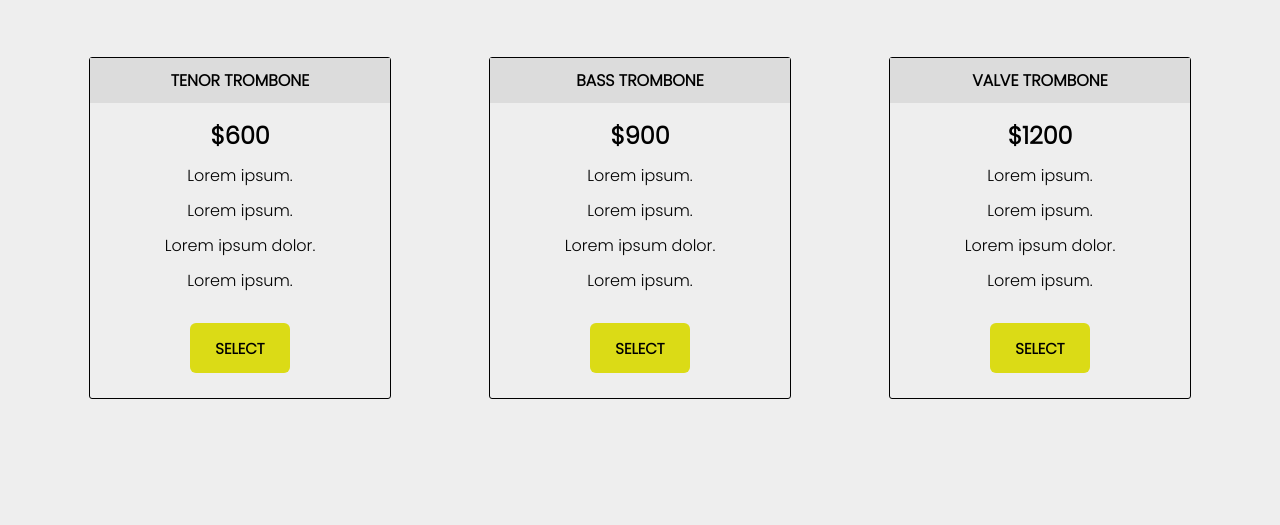
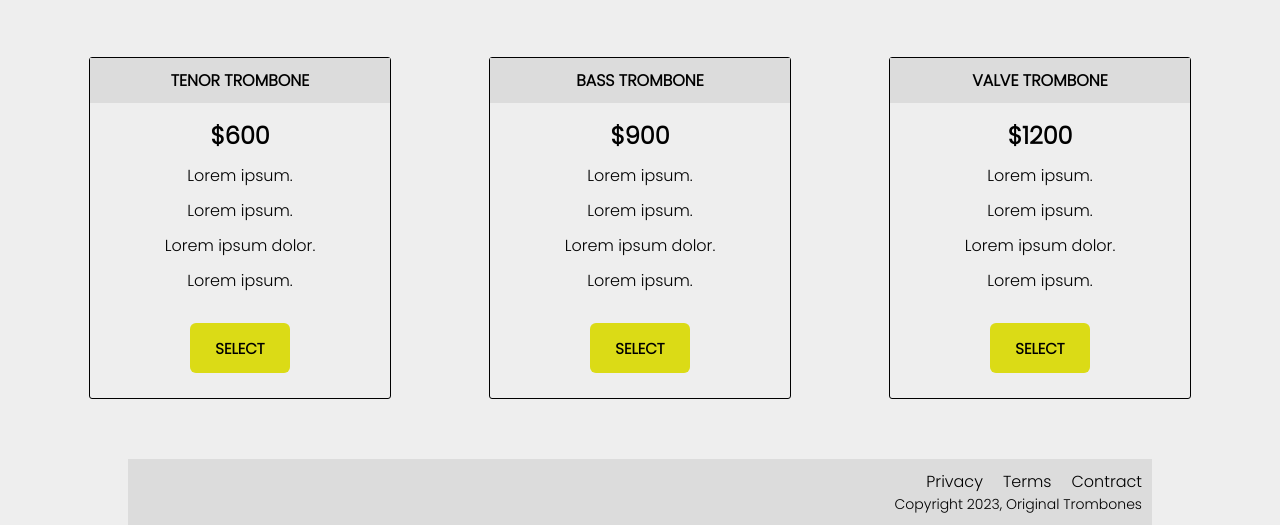
Before and after one commit to samiyaalizaidi/freeCodeCamp-WebDev-CodeFiles, a plain HTML site: page Product Landing Page/index.html in a window 1280 px wide. Shown: the part 1007-1532 px from the top of the page. Before the commit the page ends 1466 px from the top, so only its background shows below. Drawn offline with Linux system fonts and the light colour scheme.

Commit message:
main work done

```diff
--- a/Product Landing Page/index.html
+++ b/Product Landing Page/index.html
@@ -27,7 +27,7 @@
 </header>
 
 <!-- FIRST SECTION -->
-
+<body>
 <div class='email-section'>
   <h2 id='email-title'>Handcrafted, home-made masterpieces</h2>
   <form id='form' action='https://www.freecodecamp.com/email-submit'>
@@ -130,11 +130,20 @@
     </div>
   </div>
 </div>
+</body>
 
+<footer>
+  <div class="footer">
+    <div id="line-1">
+      <h4>Privacy</h4>
+      <h4>Terms</h4>
+      <h4>Contract</h4>
+    </div>
 
-<body>
+    <p>Copyright 2023, Original Trombones</p>
 
-</body>
+  </div>
+</footer>
 
 </main>
 
--- a/Product Landing Page/styles.css
+++ b/Product Landing Page/styles.css
@@ -226,3 +226,35 @@ header {
 .select:hover {
   background-color: rgb(248, 106, 54);
 }
+
+/* The footer */
+
+footer {
+  width: 80%;
+  height: 50px;
+  margin: 0 auto;
+}
+
+#line-1 {
+  display: flex;
+  flex-direction: row;
+  justify-content: flex-end;
+  background-color: gainsboro;
+}
+
+#line-1 > h4 {
+  padding: 10px;
+  padding-bottom: 0;
+  font-weight: 200;
+  font-size: 16px;
+  color: #000;
+  background-color: gainsboro;
+}
+
+.footer > p {
+  padding: 10px;
+  padding-top: 0;
+  font-size: 14px;
+  text-align: right;
+  background-color: gainsboro;
+}
```
